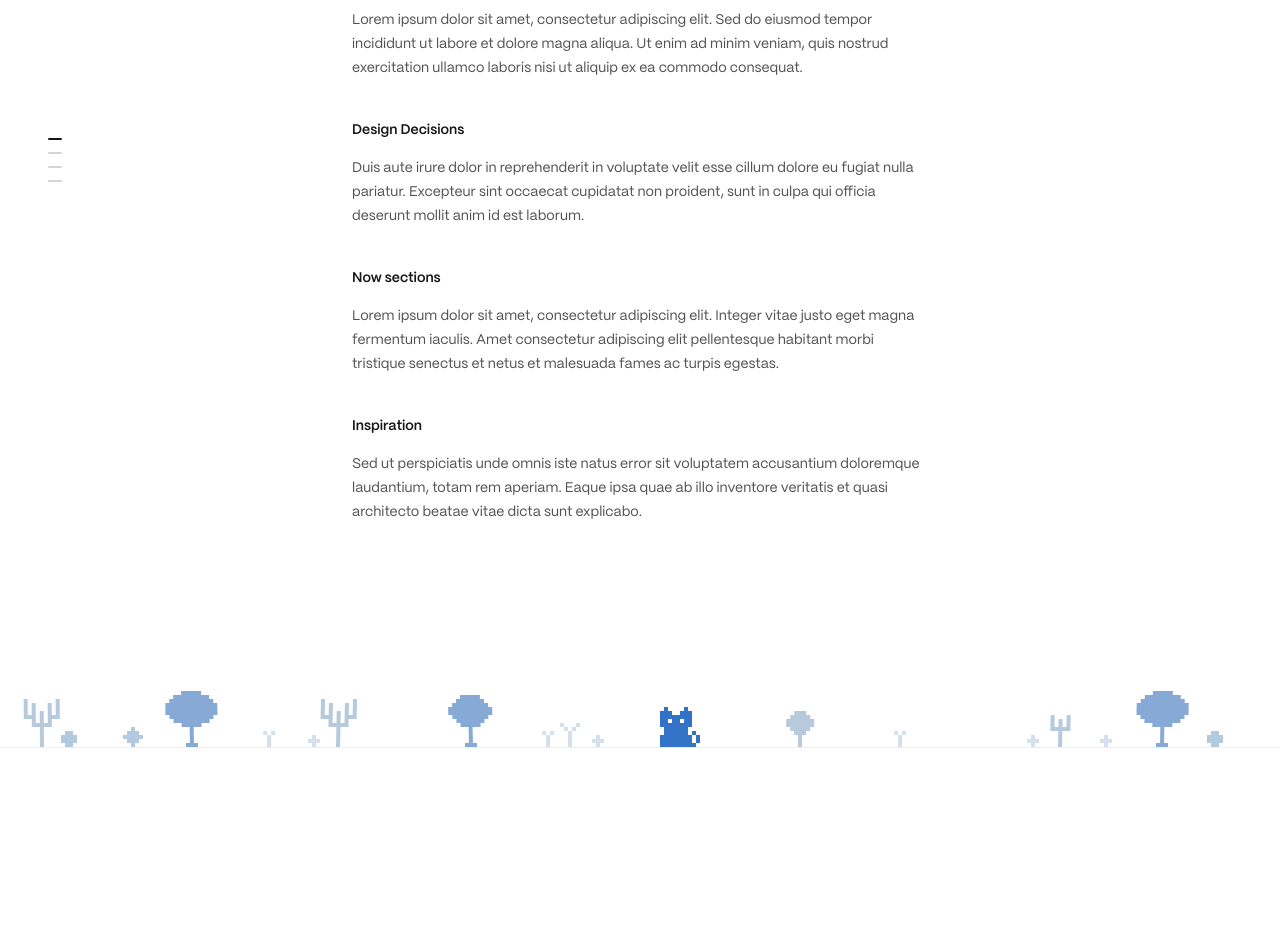
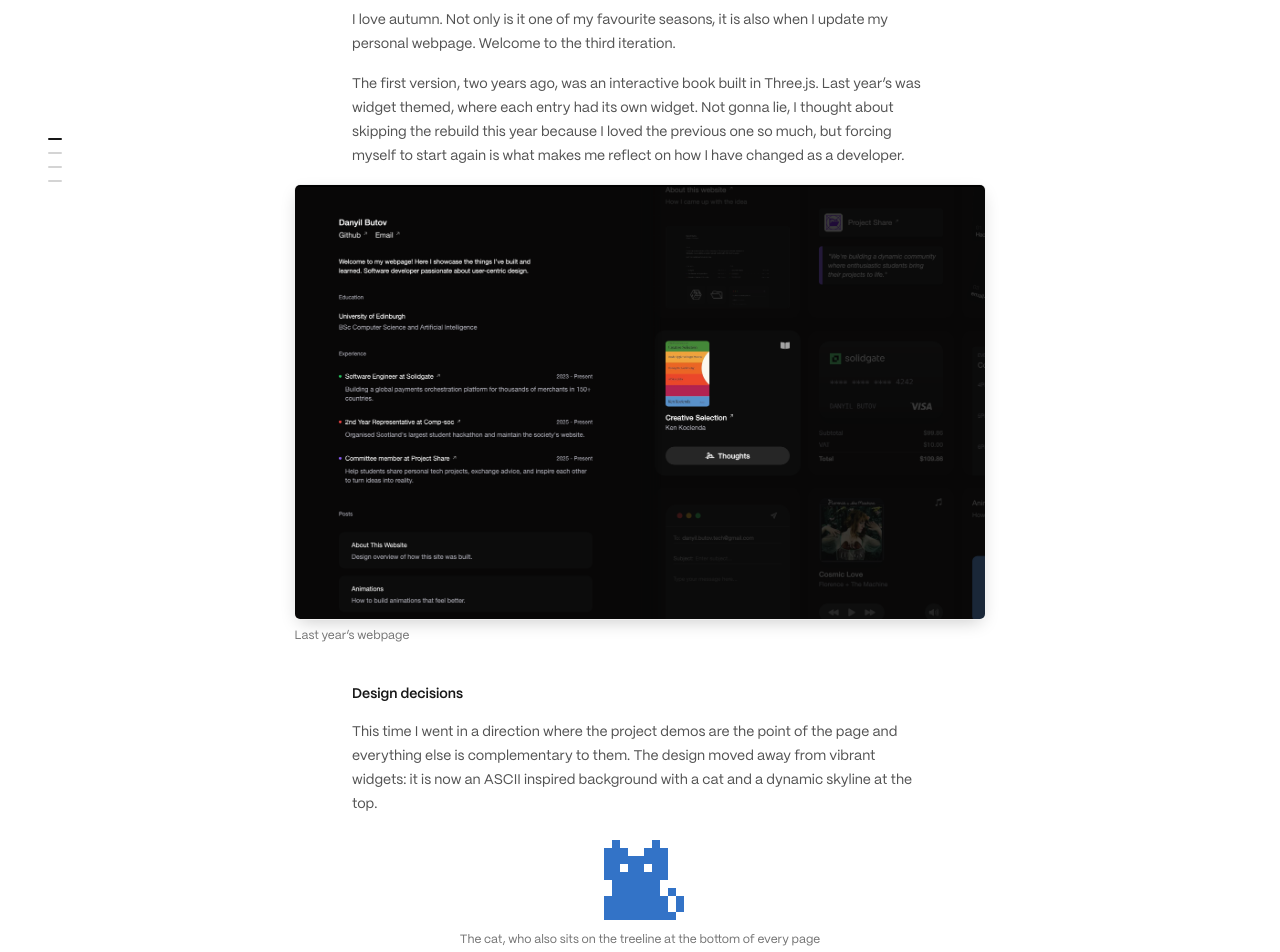
Before and after one commit to HJyup/hjyup-personal-page, a Next.js app: page /about in a window 1280 px wide. Shown: the part 240-1192 px from the top of the page. Before the commit the page ends 1004 px from the top, so only its background shows below. Built offline with nearby package versions, Linux system fonts and the light colour scheme.

Commit message:
fix: blog

```diff
--- a/app/about/page.tsx
+++ b/app/about/page.tsx
@@ -1,5 +1,7 @@
 import { type Metadata } from 'next';
+import Image from 'next/image';
 
+import { PixelCat } from '@/components/background/pixel-cat';
 import { PostLayout } from '@/components/post/post-layout';
 
 export const metadata: Metadata = {
@@ -16,37 +18,77 @@ export default function AboutPage() {
       <section>
         <h2>Iterations</h2>
         <p>
-          Lorem ipsum dolor sit amet, consectetur adipiscing elit. Sed do
-          eiusmod tempor incididunt ut labore et dolore magna aliqua. Ut enim ad
-          minim veniam, quis nostrud exercitation ullamco laboris nisi ut
-          aliquip ex ea commodo consequat.
+          I love autumn. Not only is it one of my favourite seasons, it is also
+          when I update my personal webpage. Welcome to the third iteration.
+        </p>
+        <p>
+          The first version, two years ago, was an interactive book built in
+          Three.js. Last year’s was widget themed, where each entry had its own
+          widget. Not gonna lie, I thought about skipping the rebuild this year
+          because I loved the previous one so much, but forcing myself to start
+          again is what makes me reflect on how I have changed as a developer.
+        </p>
+        <figure className="bleed mt-4">
+          <Image
+            src="/projects/personal-page.png"
+            draggable={false}
+            alt="The previous version of this site: a dark, widget-based layout with cards for work, books, and music"
+            width={3024}
+            height={1906}
+            className="w-full rounded-md border border-black/5 shadow-[0_6px_18px_-5px_rgba(0,0,0,0.22)] dark:border-white/10"
+          />
+          <figcaption className="mt-2 text-xs text-neutral-500 dark:text-neutral-500">
+            Last year’s webpage
+          </figcaption>
+        </figure>
+      </section>
+      <section>
+        <h2>Design decisions</h2>
+        <p>
+          This time I went in a direction where the project demos are the point
+          of the page and everything else is complementary to them. The design
+          moved away from vibrant widgets: it is now an ASCII inspired
+          background with a cat and a dynamic skyline at the top.
+        </p>
+        <figure className="mt-6 flex flex-col items-center [--pixel:8px]">
+          <div aria-hidden="true" className="select-none">
+            <PixelCat />
+          </div>
+          <figcaption className="mt-3 text-xs text-neutral-500 dark:text-neutral-500">
+            The cat, who also sits on the treeline at the bottom of every page
+          </figcaption>
+        </figure>
+        <p>
+          In a way that reflects less product thinking and more systems
+          thinking. Over this period I moved further into infrastructure and
+          backend rather than pure frontend, and I wanted the design to show it.
+          For inspiration I took the dinosaur game from Google Chrome and went
+          in a minimalistic direction.
         </p>
       </section>
       <section>
-        <h2>Design Decisions</h2>
+        <h2>Now section</h2>
         <p>
-          Duis aute irure dolor in reprehenderit in voluptate velit esse cillum
-          dolore eu fugiat nulla pariatur. Excepteur sint occaecat cupidatat non
-          proident, sunt in culpa qui officia deserunt mollit anim id est
-          laborum.
+          I also wanted the page to stay in sync with me. The problem with
+          writing posts or shipping projects is that they are not something you
+          publish every day, or even every month, so you can go through a lot as
+          a person without any of it showing up on the page.
         </p>
-      </section>
-      <section>
-        <h2>Now sections</h2>
         <p>
-          Lorem ipsum dolor sit amet, consectetur adipiscing elit. Integer vitae
-          justo eget magna fermentum iaculis. Amet consectetur adipiscing elit
-          pellentesque habitant morbi tristique senectus et netus et malesuada
-          fames ac turpis egestas.
+          For that reason, and inspired by my friend{' '}
+          <a href="https://tomasmaillo.com/">Tomas Maillo</a>, I added a Now
+          section. It is a separate view of the page with short updates on what
+          has been happening, in coding and in life. This time I leaned into the
+          hackathons I attended in second year.
         </p>
       </section>
       <section>
         <h2>Inspiration</h2>
         <p>
-          Sed ut perspiciatis unde omnis iste natus error sit voluptatem
-          accusantium doloremque laudantium, totam rem aperiam. Eaque ipsa quae
-          ab illo inventore veritatis et quasi architecto beatae vitae dicta
-          sunt explicabo.
+          The page draws on sites collected in{' '}
+          <a href="https://minimal.gallery/">Minimal Gallery</a>, and on two in
+          particular: <a href="https://javierlo.com/">Javier</a> and{' '}
+          <a href="https://www.baothiento.com/">Bao To</a>.
         </p>
       </section>
     </PostLayout>
--- a/lib/data/now.ts
+++ b/lib/data/now.ts
@@ -10,7 +10,7 @@ export const NOW: NowEntry[] = [
     date: 'July 2026',
     subtitle: 'Google Hackathon 2026',
     description:
-      'At the Google King\u2019s Cross office, building an agent that helps people reach the authorities in an emergency. I also started using Go a lot (funnily enough, mentioning that language in a Google post) and it finally clicked for me. Just finished a reconciliation worker at Wise to solve drift with notifications.',
+      'At the Google King\u2019s Cross office, building an agent that helps people reach the authorities in an emergency. I also started using Go a lot and it finally clicked for me. Just finished a reconciliation worker at Wise to solve drift with notifications.',
     photos: [
       {
         src: '/now/july-1.webp',
```
Also changed, not shown: public/projects/personal-page.png (added).
